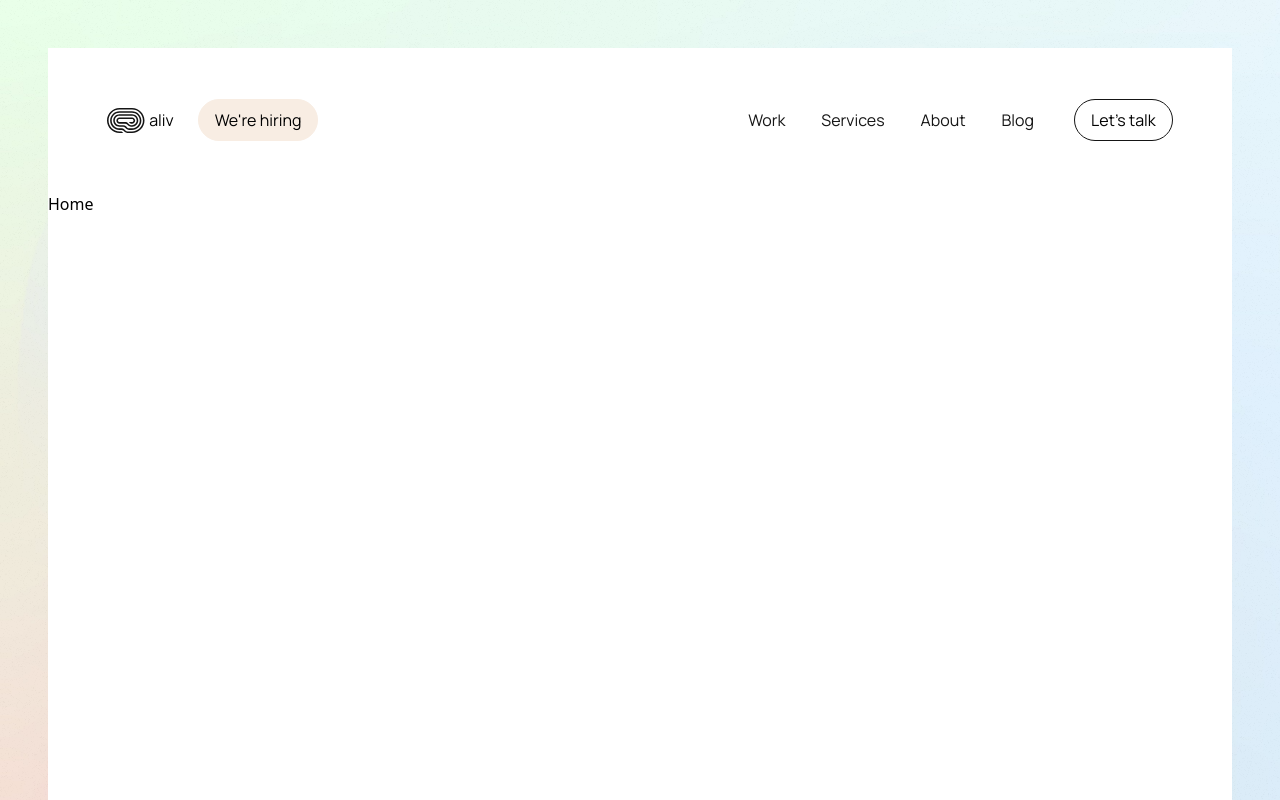
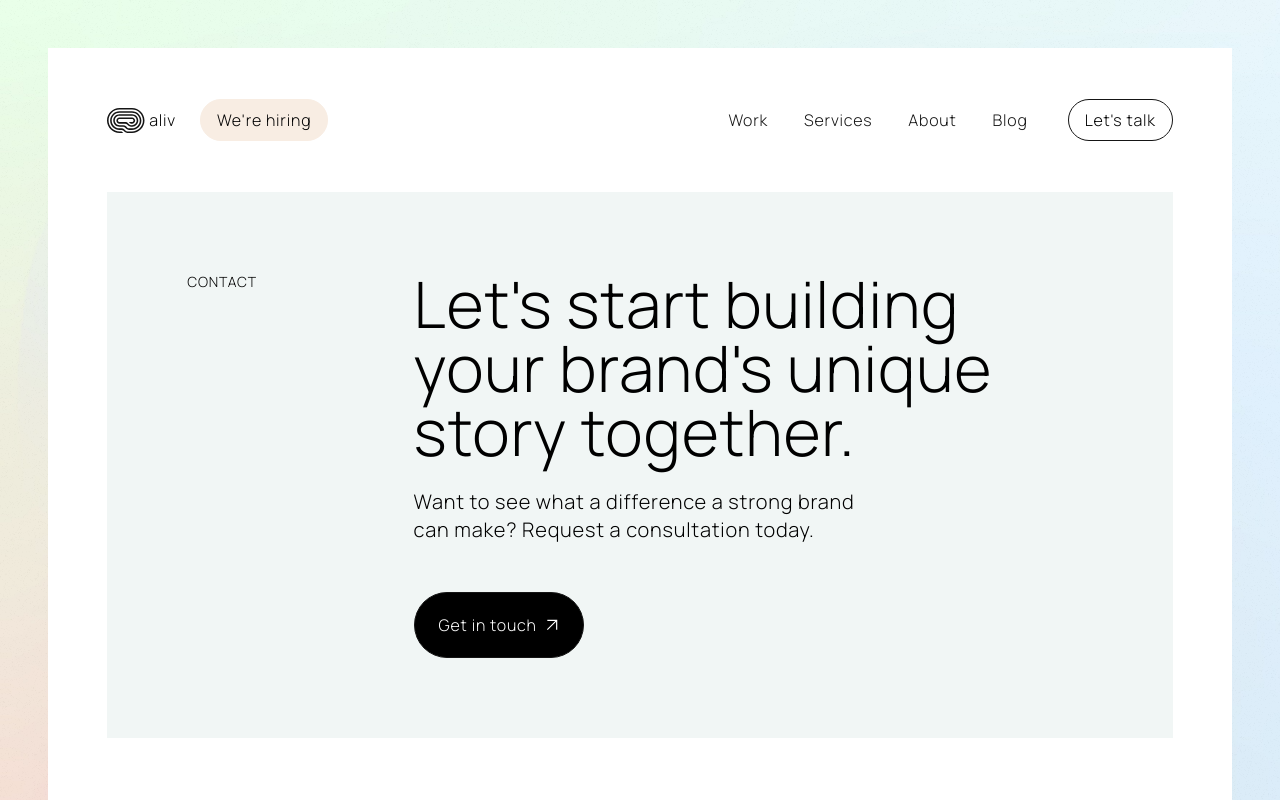
Before and after one commit to ubong-s/aliv-agency-next-13, a Next.js app: page / in a window 1280 px wide. Shown: the top 800 px of the page. Built offline with nearby package versions, Linux system fonts and the light colour scheme.

Commit message:
completed CallToAction and ButtonLink component

```diff
--- a/src/app/(components)/FooterCopyright.tsx
+++ b/src/app/(components)/FooterCopyright.tsx
@@ -2,7 +2,7 @@ import Link from "next/link";
 
 export const FooterCopyright = () => {
   return (
-    <div className="flex flex-col-reverse gap-4 items-center py-8 border-t border-concrete lg:flex-row lg:justify-between ">
+    <div className="flex flex-col-reverse gap-4  py-8 border-t border-concrete lg:flex-row lg:justify-between ">
       <p>
         © {new Date().getFullYear()} Designed by{" "}
         <Link
@@ -29,7 +29,7 @@ export const FooterCopyright = () => {
           Nextjs
         </Link>
       </p>
-      <div className="flex items-center gap-8">
+      <div className="flex gap-8">
         <Link href="#">Privacy</Link>
         <Link href="#">Imprint</Link>
       </div>
--- a/src/app/globals.css
+++ b/src/app/globals.css
@@ -2,8 +2,12 @@
 @tailwind components;
 @tailwind utilities;
 
+* {
+  @apply font-manrope font-light;
+}
+
 body {
-  @apply font-manrope relative min-h-screen  m-auto p-4 lg:p-12 overflow-x-hidden;
+  @apply font-manrope font-light tracking-wider relative min-h-screen  m-auto p-4 lg:p-12 overflow-x-hidden;
 
   background: white;
   z-index: 2;
@@ -30,6 +34,15 @@ a {
   @apply font-manrope  text-sm lg:text-base;
 }
 
+h1,
+h2,
+h3,
+h4,
+h5,
+h6 {
+  @apply font-manrope font-light;
+}
+
 .main__container {
   width: 90%;
   margin: auto;
--- a/src/app/page.tsx
+++ b/src/app/page.tsx
@@ -1,3 +1,9 @@
+import { CallToAction } from "@/components";
+
 export default function Home() {
-  return <h1>Home</h1>;
+  return (
+    <>
+      <CallToAction />
+    </>
+  );
 }
--- /dev/null
+++ b/src/components/_shared/CallToAction.tsx
@@ -0,0 +1,35 @@
+import Link from "next/link";
+import { LinkButton } from "./LinkButton";
+import { Link as LinkIcon } from "../icons/Link";
+
+interface Props {
+  title?: string;
+  subtitle?: string;
+  link?: string;
+  linkText?: string;
+}
+
+export const CallToAction = ({
+  title = `Let's start building your brand's unique story together.`,
+  subtitle = "Want to see what a difference a strong brand can make? Request a consultation today.",
+  link = "/contact",
+  linkText = "Get in touch",
+}: Props) => {
+  return (
+    <section>
+      <div className="main__container bg-aqua-haze p-10 lg:grid lg:grid-cols-4 lg:p-20">
+        <div className="uppercase mb-4 text-sm">Contact</div>
+        <div className="lg:col-span-3">
+          <h2 className="text-48px mb-6 lg:text-64px">{title}</h2>
+          <p className="text-xl  mb-10 lg:w-2/3 lg:mb-12">{subtitle}</p>
+          <LinkButton
+            link={link}
+            linkText={linkText}
+            variant="primary"
+            icon={<LinkIcon />}
+          />
+        </div>
+      </div>
+    </section>
+  );
+};
--- /dev/null
+++ b/src/components/_shared/LinkButton.tsx
@@ -0,0 +1,37 @@
+import Link from "next/link";
+
+interface Props {
+  variant: "outline" | "primary";
+  link: string;
+  linkText: string;
+  onClick?: () => void;
+  bgColor?: string;
+  icon?: JSX.Element;
+}
+
+// flex gap-2 items-center flex-grow-0
+
+export const LinkButton = ({
+  variant,
+  link,
+  linkText,
+  onClick,
+  icon,
+}: Props) => {
+  return (
+    <Link
+      href={link}
+      className={`inline-block px-5 py-3 border border-ablack rounded-full  transition-all lg:py-5 lg:px-6 ${
+        variant === "primary"
+          ? "bg-black text-white hover:opacity-80"
+          : "bg-transparent hover:bg-ablack hover:text-white"
+      }`}
+      onClick={onClick}
+    >
+      <div className="flex gap-2 items-center">
+        {linkText}
+        {icon}
+      </div>
+    </Link>
+  );
+};
--- a/src/components/_shared/index.ts
+++ b/src/components/_shared/index.ts
@@ -1 +1,3 @@
+export { CallToAction } from "./CallToAction";
 export { CustomLink } from "./CustomLink";
+export { LinkButton } from "./LinkButton";
--- /dev/null
+++ b/src/components/icons/Link.tsx
@@ -0,0 +1,20 @@
+import React from "react";
+
+export const Link = () => {
+  return (
+    <svg
+      width="14"
+      height="14"
+      viewBox="0 0 14 14"
+      fill="none"
+      xmlns="http://www.w3.org/2000/svg"
+    >
+      <path
+        fillRule="evenodd"
+        clipRule="evenodd"
+        d="M10.2584 2.91667H2.33338V1.75H12.2501V11.6667H11.0834V3.74162L2.74586 12.0791L1.9209 11.2542L10.2584 2.91667Z"
+        fill="white"
+      />
+    </svg>
+  );
+};
--- a/tailwind.config.js
+++ b/tailwind.config.js
@@ -26,6 +26,10 @@ module.exports = {
         85: "85%",
         90: "90%",
       },
+      fontSize: {
+        "48px": ["48px", "48px"],
+        "64px": ["64px", "64px"],
+      },
       spacing: {
         "8xl": "96rem",
         "9xl": "128rem",
```
